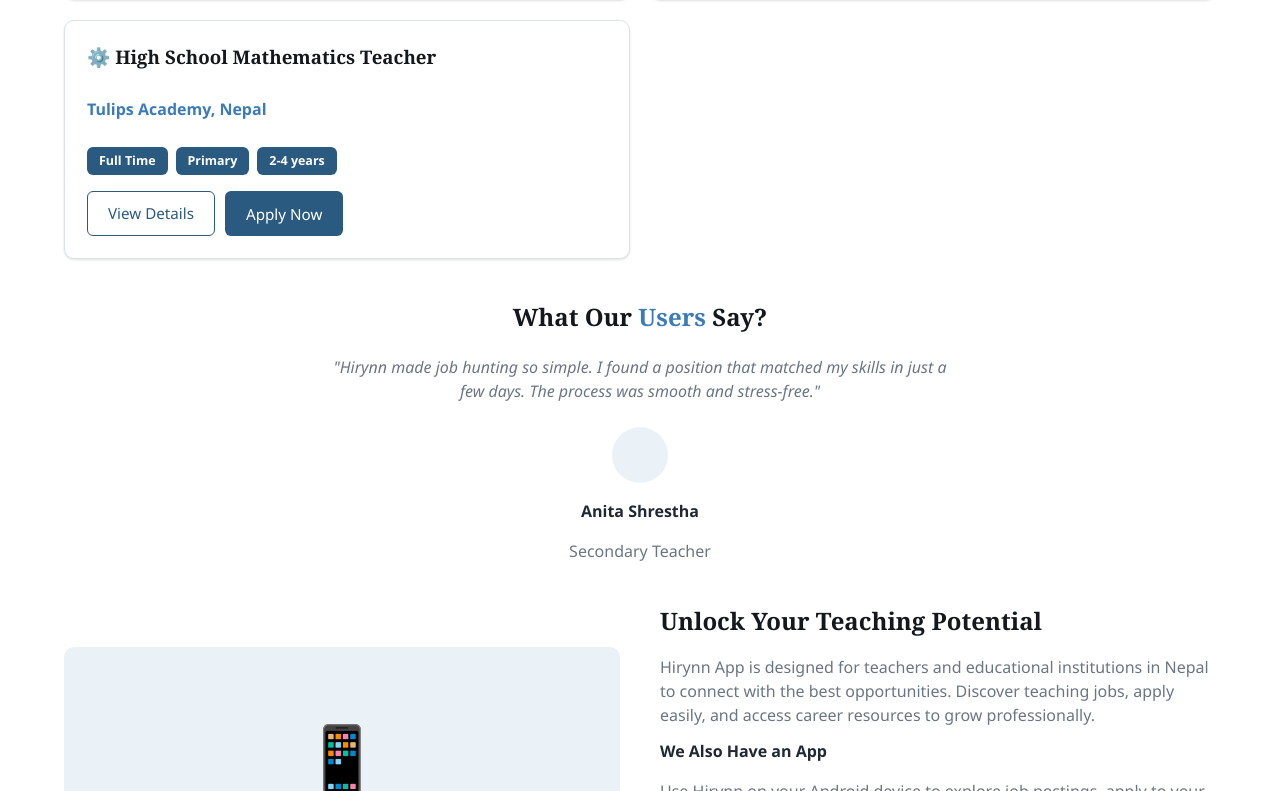
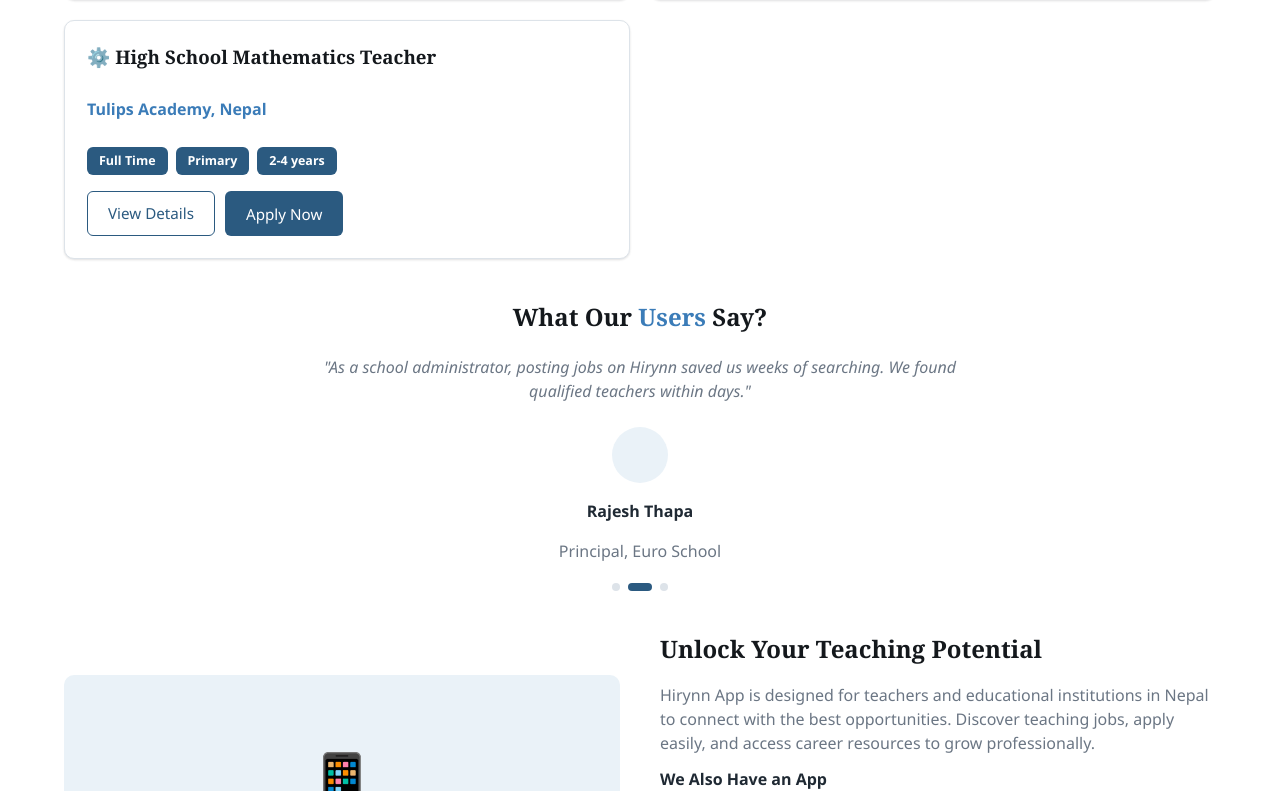
Before and after one commit to LaskaMaharjan/Hirynn-Website, a React (Vite) app: page / in a window 1280 px wide. Shown: the part 2276-3067 px from the top of the page. Built offline with nearby package versions, Linux system fonts and the light colour scheme.

Commit message:
Updated testimonials

```diff
--- a/src/Components/Home.jsx
+++ b/src/Components/Home.jsx
@@ -1,3 +1,4 @@
+import { useState, useEffect } from "react";
 import { Link } from "react-router-dom";
 import JobCard from "./JobCard.jsx";
 import heroImage from "../assets/hero-illustration.png";
@@ -33,7 +34,34 @@ const jobs = [
   },
 ];
 
+const testimonials = [
+  {
+    quote: "Hirynn made job hunting so simple. I found a position that matched my skills in just a few days. The process was smooth and stress-free.",
+    name: "Anita Shrestha",
+    role: "Secondary Teacher",
+  },
+  {
+    quote: "As a school administrator, posting jobs on Hirynn saved us weeks of searching. We found qualified teachers within days.",
+    name: "Rajesh Thapa",
+    role: "Principal, Euro School",
+  },
+  {
+    quote: "The platform is intuitive and the application tracking feature kept me informed throughout my job search journey.",
+    name: "Priya Gurung",
+    role: "Primary Teacher",
+  },
+];
+
 export default function Home() {
+  const [current, setCurrent] = useState(0);
+
+  useEffect(() => {
+    const timer = setInterval(() => {
+      setCurrent((prev) => (prev + 1) % testimonials.length);
+    }, 4000);
+    return () => clearInterval(timer);
+  }, []);
+
   return (
     <div className="page">
       <section className="container hero">
@@ -49,7 +77,7 @@ export default function Home() {
           </div>
         </div>
         <div className="hero-art">
-          <img src={heroImage} alt="hero-llustration.png" />
+          <img src={heroImage} alt="Online learning illustration" />
         </div>
       </section>
 
@@ -134,10 +162,20 @@ export default function Home() {
 
       <section className="container testimonial">
         <h2 className="text-center">What Our <span className="accent">Users</span> Say?</h2>
-        <p className="testimonial-quote">"Hirynn made job hunting so simple. I found a position that matched my skills in just a few days. The process was smooth and stress-free."</p>
+        <p className="testimonial-quote">"{testimonials[current].quote}"</p>
         <div className="testimonial-avatar"></div>
-        <p className="testimonial-name">Anita Shrestha</p>
-        <p className="text-muted">Secondary Teacher</p>
+        <p className="testimonial-name">{testimonials[current].name}</p>
+        <p className="text-muted">{testimonials[current].role}</p>
+
+        <div className="carousel-dots">
+          {testimonials.map((_, i) => (
+            <button
+              key={i}
+              className={i === current ? "dot active" : "dot"}
+              onClick={() => setCurrent(i)}
+            />
+          ))}
+        </div>
       </section>
 
       <section className="container app-promo">
--- a/src/Components/Register.jsx
+++ b/src/Components/Register.jsx
@@ -8,10 +8,15 @@ export default function Register({ onLogin }) {
   const [orgName, setOrgName] = useState("");
   const [email, setEmail] = useState("");
   const [password, setPassword] = useState("");
+  const [confirmPassword, setConfirmPassword] = useState("");
+  const [showPassword, setShowPassword] = useState(false);
+  const [showConfirm, setShowConfirm] = useState(false);
+  const [agreed, setAgreed] = useState(false);
   const navigate = useNavigate();
 
   const handleSubmit = (e) => {
     e.preventDefault();
+    if (!agreed) return;
     onLogin();
     navigate("/");
   };
@@ -87,22 +92,57 @@ export default function Register({ onLogin }) {
 
           <div className="field">
             <label>Password</label>
-            <input
-              type="password"
-              placeholder="Create a password"
-              value={password}
-              onChange={(e) => setPassword(e.target.value)}
-              required
-            />
+            <div className="password-wrap">
+              <input
+                type={showPassword ? "text" : "password"}
+                placeholder="Create your password"
+                value={password}
+                onChange={(e) => setPassword(e.target.value)}
+                required
+              />
+              <button type="button" className="password-toggle" onClick={() => setShowPassword(!showPassword)}>
+                {showPassword ? "🙈" : "👁"}
+              </button>
+            </div>
           </div>
 
-          <button type="submit" className="btn btn-primary" style={{ width: "100%" }}>
-            Register
+          <div className="field">
+            <label>Confirm Password</label>
+            <div className="password-wrap">
+              <input
+                type={showConfirm ? "text" : "password"}
+                placeholder="Confirm your password"
+                value={confirmPassword}
+                onChange={(e) => setConfirmPassword(e.target.value)}
+                required
+              />
+              <button type="button" className="password-toggle" onClick={() => setShowConfirm(!showConfirm)}>
+                {showConfirm ? "🙈" : "👁"}
+              </button>
+            </div>
+          </div>
+
+          <label className="checkbox-row">
+            <input
+              type="checkbox"
+              checked={agreed}
+              onChange={(e) => setAgreed(e.target.checked)}
+            />
+            I agree to the Terms of Service and Privacy Policy
+          </label>
+
+          <button
+            type="submit"
+            className="btn btn-primary"
+            style={{ width: "100%" }}
+            disabled={!agreed}
+          >
+            Create Account
           </button>
         </form>
 
         <p className="text-center text-muted auth-switch">
-          Already have an account? <Link to="/login" className="auth-link">Login</Link>
+          Already have an account? <Link to="/login" className="auth-link">Sign in here!</Link>
         </p>
       </div>
     </div>
--- a/src/styles.css
+++ b/src/styles.css
@@ -151,7 +151,7 @@ button { cursor: pointer; font-family: inherit; }
   .jobs-grid { grid-template-columns: 1fr; }
 }
 
-/* ===== 4 Steps (staircase) ===== */
+/* ===== 4 Steps ===== */
 .steps-grid {
   display: grid;
   grid-template-columns: repeat(4, 1fr);
@@ -214,13 +214,16 @@ button { cursor: pointer; font-family: inherit; }
 
 .help-art {
   flex: 1;
-  background: var(--color-blue-light);
-  border-radius: var(--radius-md);
+  background: transparent;
   min-height: 220px;
   display: flex;
   align-items: center;
   justify-content: center;
-  font-size: 4rem;
+}
+
+.help-art img {
+  max-width: 100%;
+  height: auto;
 }
 
 @media (max-width: 900px) {
@@ -285,6 +288,29 @@ button { cursor: pointer; font-family: inherit; }
 
 .testimonial-name {
   font-weight: 700;
+}
+
+.carousel-dots {
+  display: flex;
+  justify-content: center;
+  gap: 8px;
+  margin-top: 20px;
+}
+
+.dot {
+  width: 8px;
+  height: 8px;
+  border-radius: 50%;
+  border: none;
+  background: var(--color-border);
+  cursor: pointer;
+  padding: 0;
+}
+
+.dot.active {
+  background: var(--color-navy);
+  width: 24px;
+  border-radius: 4px;
 }
 
 /* ===== App promo ===== */
@@ -655,8 +681,8 @@ button { cursor: pointer; font-family: inherit; }
 
 /* ===== Login / Register ===== */
 .auth-card {
-  max-width: 420px;
-  margin: 40px auto 0;
+  max-width: 460px;
+  margin: 30px auto 0;
   background: #fff;
   border: 1px solid var(--color-border);
   border-radius: var(--radius-md);
@@ -680,6 +706,7 @@ button { cursor: pointer; font-family: inherit; }
   color: var(--color-navy);
   font-weight: 600;
 }
+
 .field-label {
   display: block;
   font-weight: 600;
@@ -708,3 +735,41 @@ button { cursor: pointer; font-family: inherit; }
   background: var(--color-blue);
   color: #fff;
 }
+
+.password-wrap {
+  position: relative;
+}
+
+.password-wrap input {
+  width: 100%;
+  padding-right: 40px;
+}
+
+.password-toggle {
+  position: absolute;
+  right: 10px;
+  top: 50%;
+  transform: translateY(-50%);
+  background: none;
+  border: none;
+  font-size: 1rem;
+}
+
+.checkbox-row {
+  display: flex;
+  align-items: center;
+  gap: 8px;
+  font-size: 0.88rem;
+  color: var(--color-text-muted);
+  margin: 16px 0 20px;
+  cursor: pointer;
+}
+
+.checkbox-row input {
+  width: auto;
+}
+
+.btn:disabled {
+  opacity: 0.5;
+  cursor: not-allowed;
+}
```
